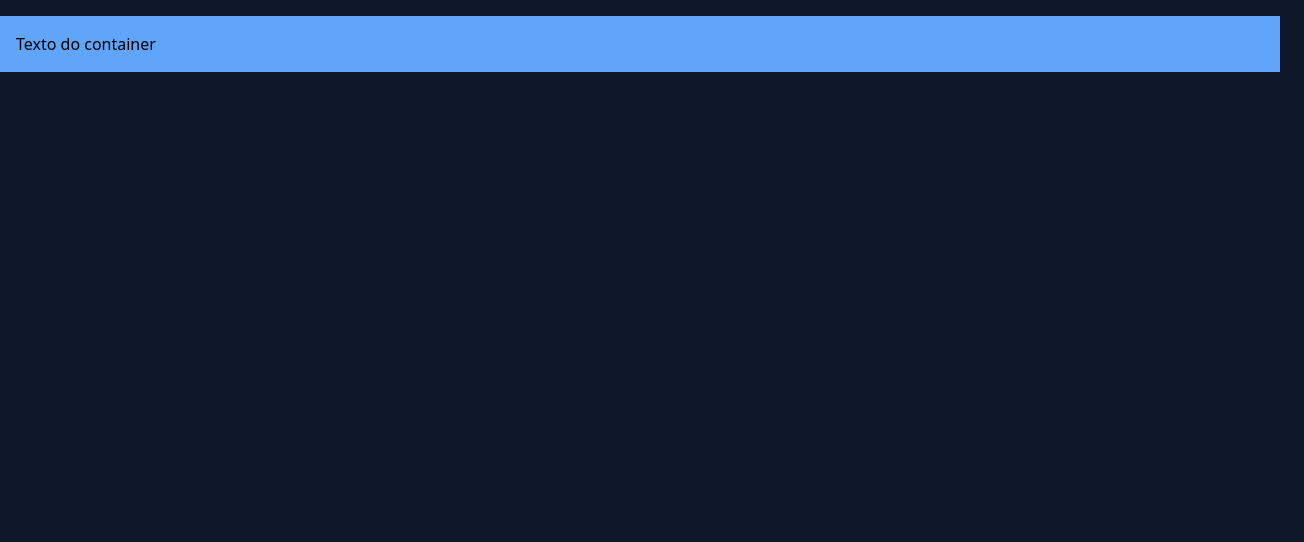
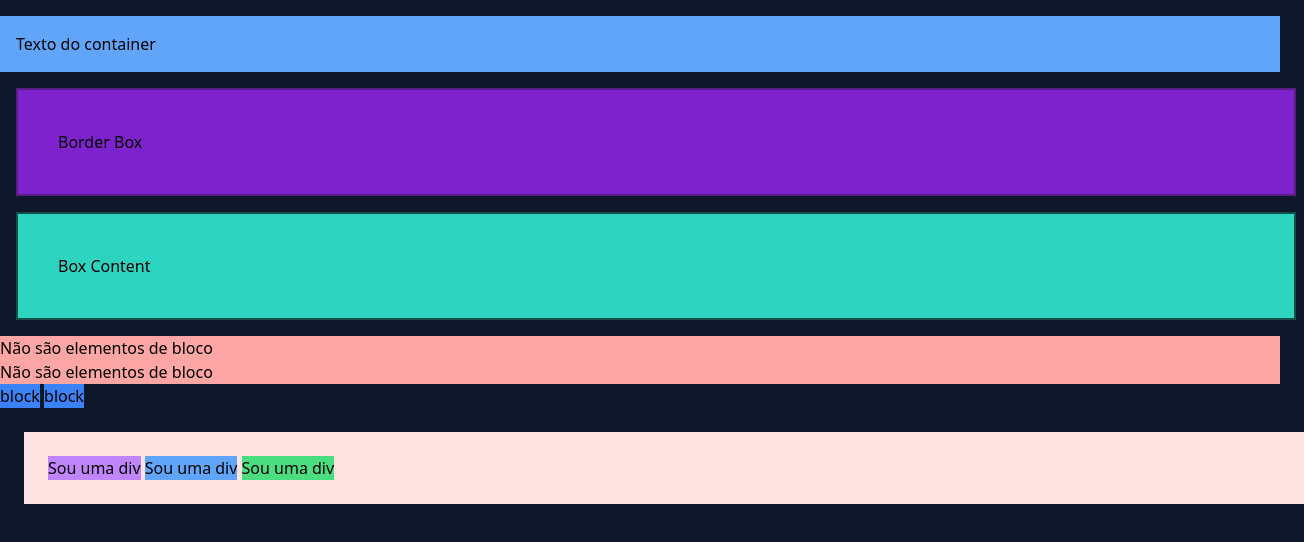
Before and after one commit to Tiesco789/TailwindCSS, a website: page src/index.html in a window 1280 px wide. Shown: the whole page, 1304 px wide, since content can reach past the window. Drawn offline with Linux system fonts and the light colour scheme.

Commit message:
exercicio 2

```diff
--- a/src/index.html
+++ b/src/index.html
@@ -11,5 +11,27 @@
   <div class="container bg-green-300 mx-auto p-4 my-4 md:bg-blue-400">
     <p>Texto do container</p>
   </div>
+
+  <div class="container bg-purple-700 border-2 border-purple-900 m-4 border-box p-10">
+    <p>Border Box</p>
+  </div>
+
+  <div class="container bg-teal-400 border-2 border-teal-900 m-4 border-content p-10">
+    <p>Box Content</p>
+  </div>
+
+  <div class="container">
+    <span class="block bg-red-300">Não são elementos de bloco</span>
+    <span class="block bg-red-300">Não são elementos de bloco</span>
+    <div class="bg-blue-500 inline-block">block</div>
+    <div class="bg-blue-500 inline-block">block</div>
+    <div class="bg-green-400 hidden">500</div>
+  </div>
+
+  <div class="container bg-red-100 m-6 p-6">
+    <div class="inline-block bg-purple-400">Sou uma div</div>
+    <div class="inline-block bg-blue-400">Sou uma div</div>
+    <div class="inline-block bg-green-400">Sou uma div</div>
+  </div>
 </body>
 </html>
```
Also changed, not shown: src/css/styles.css.
